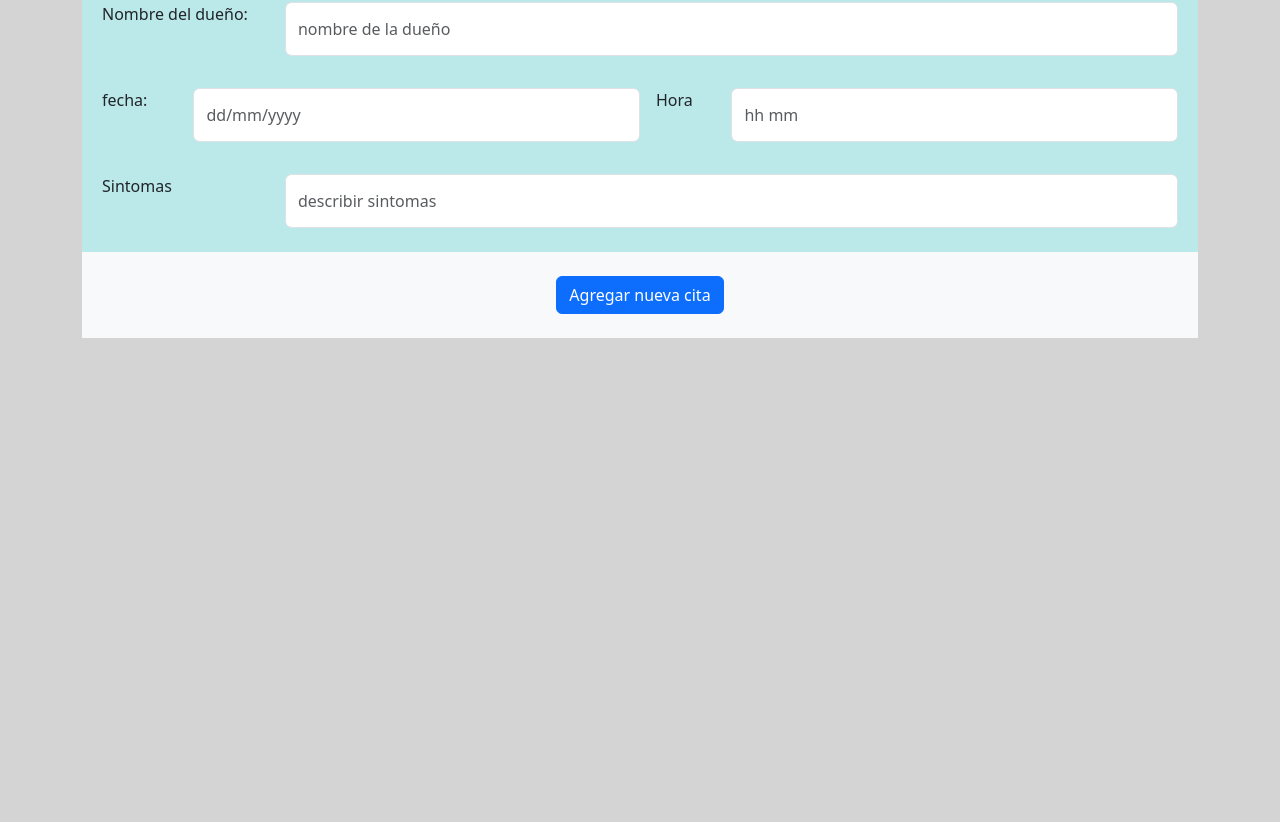
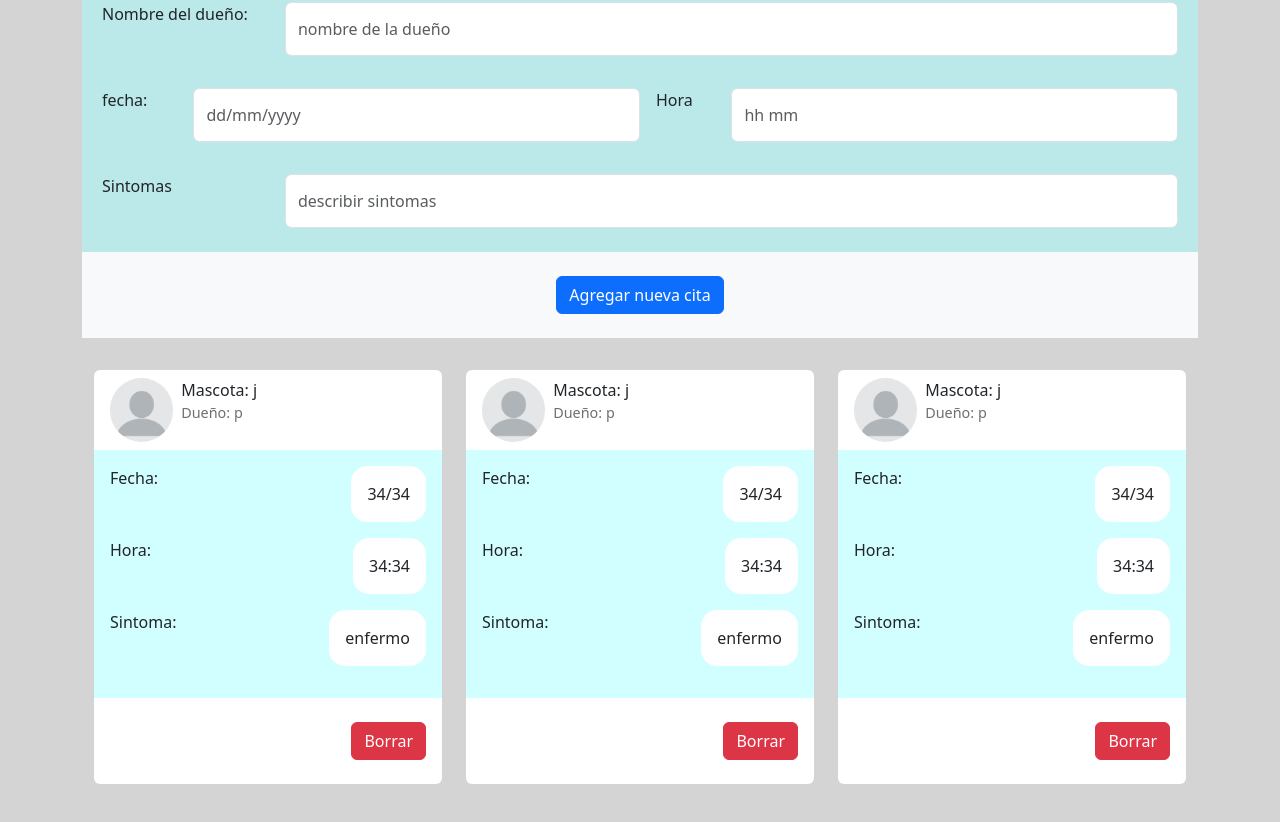
Before and after one commit to elFiol/trabajo-practico-React-N-9, a React (Vite) app: page / in a window 1280 px wide. Shown: the part 266-1088 px from the top of the page. Before the commit the page ends 800 px from the top, so only its background shows below. Built offline with nearby package versions, Linux system fonts and the light colour scheme.

Commit message:
añadimos la imagen perfil , tambien maquetamos y diseñamos la card

```diff
--- a/src/App.css
+++ b/src/App.css
@@ -1,7 +1,24 @@
-.docForm{
+.docForm {
   background: #9ffcff79;
 }
-
+.card-veterinaria {
+  background: rgb(255, 255, 255);
+}
+.logoDiv {
+  width: 20%;
+  height: 100%;
+  border-radius: 50%;
+}
+.duenio{
+    font-size: 90%;
+    color: #00000091;
+}
+.datosFaltantes{
+    background: #9ffcff79;
+}
+.datos{
+    background: #fff;
+}
 .fechaYhora {
   width: 50%;
 }
@@ -17,7 +34,7 @@
   .formFechaYHora {
     width: 100%;
   }
-  .fechaYhora-2{
+  .fechaYhora-2 {
     padding-top: 3%;
   }
 }
--- a/src/components/Cita.jsx
+++ b/src/components/Cita.jsx
@@ -1,9 +1,33 @@
-import React from 'react';
+import { Button } from "react-bootstrap";
+import persona from "../persona.webp"
 
 const Cita = () => {
     return (
-        <div>
-
+        <div className="card-veterinaria my-3 rounded-2">
+            <div className='d-flex px-3 py-2'>
+                <img src={persona} className='logoDiv' alt="foto de perfil" />
+                <div className="ps-2">
+                    <p className="m-0">Mascota: j</p>
+                    <p className="duenio">Dueño: p</p>
+                </div>
+            </div>
+            <div className="datosFaltantes p-3">
+                <div className="d-flex justify-content-between">
+                    <p>Fecha:</p>
+                    <p className="datos py-3 px-3 rounded-4">34/34</p>
+                </div>
+                <div className="d-flex justify-content-between">
+                    <p>Hora:</p>
+                    <p className="datos py-3 px-3 rounded-4">34:34</p>
+                </div>
+                <div className="d-flex justify-content-between">
+                    <p>Sintoma:</p>
+                    <p className="datos py-3 px-3 rounded-4">enfermo</p>
+                </div>
+            </div>
+            <div className="text-end py-4 px-3">
+                <Button variant="danger">Borrar</Button>
+            </div>
         </div>
     );
 };
--- a/src/components/Citas.jsx
+++ b/src/components/Citas.jsx
@@ -1,10 +1,21 @@
-import React from 'react';
+import Cita from "./Cita"
+import { Container, Row, Col } from 'react-bootstrap';
 
 const Citas = () => {
     return (
-        <div>
-
-        </div>
+        <Container className="my-3">
+            <Row>
+                <Col sm={12} md={6} lg={4}>
+                    <Cita></Cita>
+                </Col>
+                <Col sm={12} md={6} lg={4}>
+                    <Cita></Cita>
+                </Col>
+                <Col sm={12} md={6} lg={4}>
+                    <Cita></Cita>
+                </Col>
+            </Row>
+        </Container>
     );
 };
 
--- a/src/components/FormularioDoc.jsx
+++ b/src/components/FormularioDoc.jsx
@@ -1,8 +1,10 @@
 import "../App.css"
 import { Button, Container, Form } from 'react-bootstrap';
+import Citas from "./Citas"
 
 const FormularioDoc = () => {
     return (
+        <>
             <div>
                 <div className="bg-light py-3 px-4">
                     <p className="m-0">Llenar el formulario para crear cita</p>
@@ -41,6 +43,8 @@ const FormularioDoc = () => {
                     </Form>
                 </div>
             </div>
+            <Citas></Citas>
+        </>
     );
 };
 
```
Also changed, not shown: src/persona.webp (added). Lines whose indentation alone changed are shown as unchanged.
